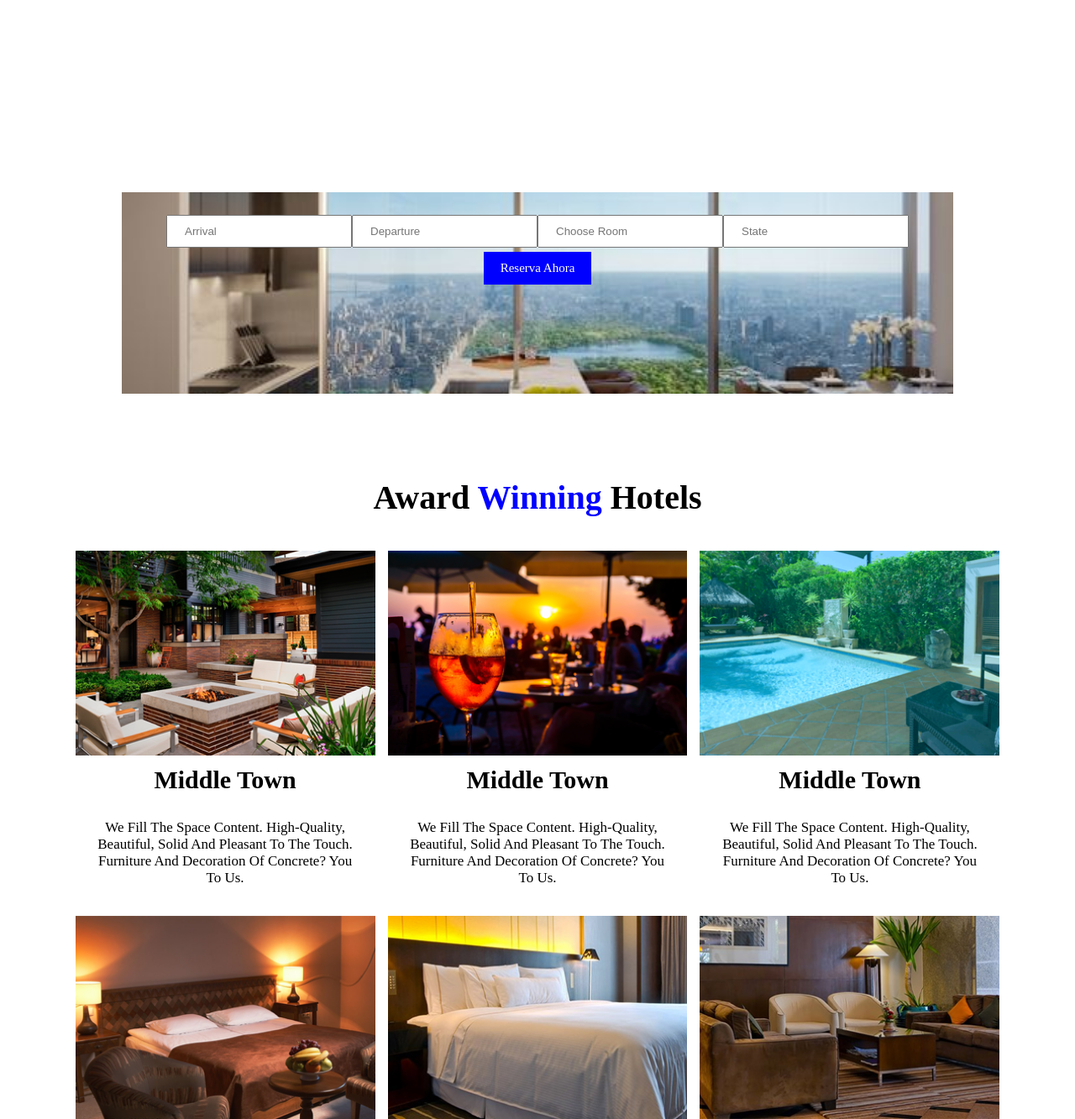
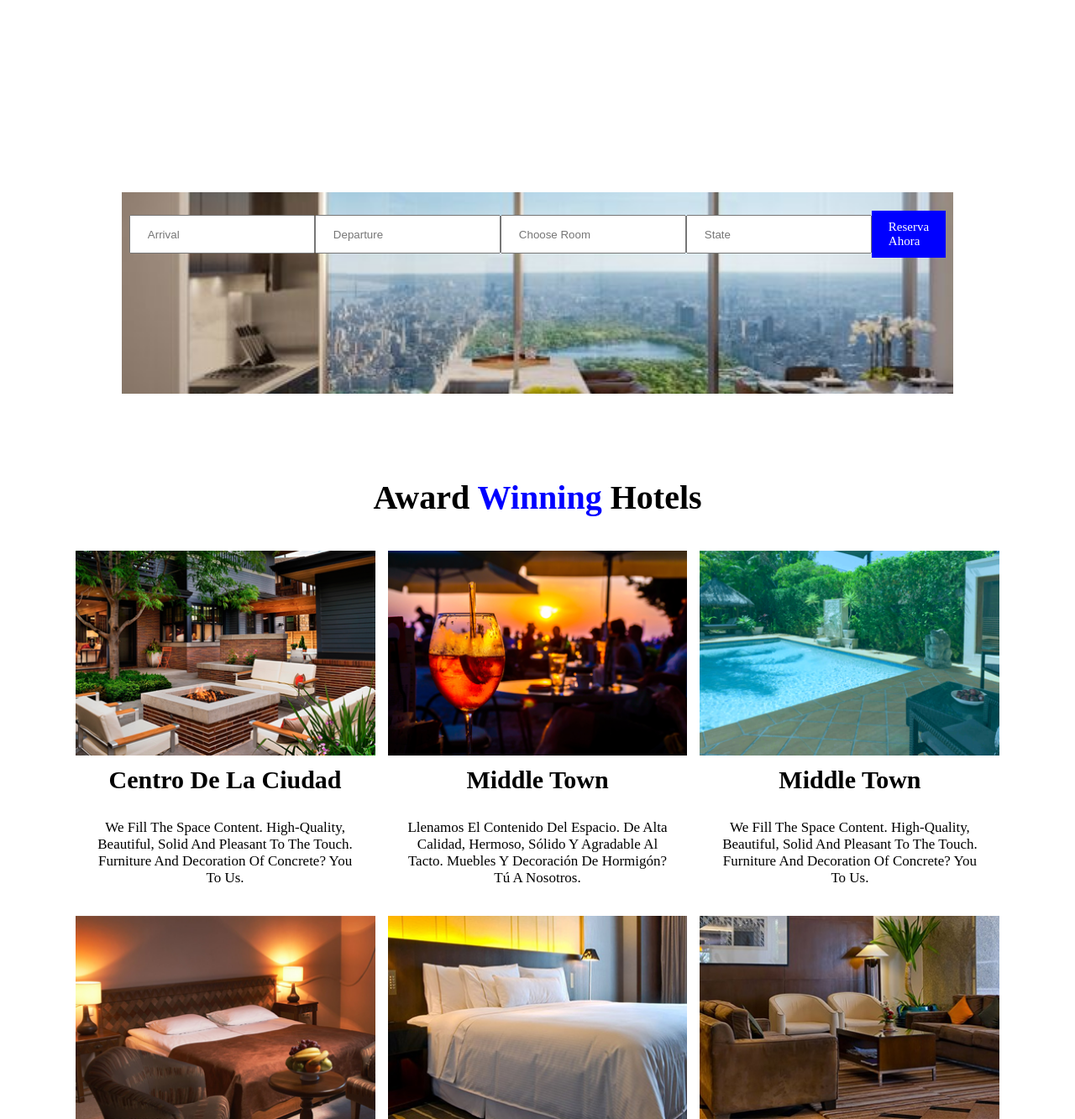
Before and after one commit to Shirato-angeles/golden-, a PHP site: page / in a window 1280 px wide. Shown: the part 651-1984 px from the top of the page at 84% size. Run offline with PHP 8.4, Linux system fonts and the light colour scheme; grey boxes are pictures that could not be loaded.

Commit message:
orther chagues

```diff
--- a/html/Iniciar-secion.html
+++ b/html/Iniciar-secion.html
@@ -44,7 +44,7 @@
                   <input type='text'class='input-field'placeholder='Email Id' required >
       <input type='password'class='input-field'placeholder='Enter Password' required>
       <input type='checkbox'class='check-box'><span>Remember Password</span>
-      <button type='submit'class='submit-btn'>Log in</button>
+      <button type='submit'class='submit-btn'>Iniciar Secion</button>
    </form>
    <form id='register' class='input-group-register'>
        <input type='text'class='input-field'placeholder='First Name' required>
--- a/index.html
+++ b/index.html
@@ -51,6 +51,7 @@
             <div class="background-section">
             <div class="inner-book">
                 <input type="text" placeholder="arrival">
+                <br/>
                 <input type="text" placeholder="departure">
                 <input type="text" placeholder="choose room">
                 <input type="text" placeholder="state">
@@ -67,15 +68,14 @@
             <div class="main-hotel">
                 <div class="inner-award">
                     <img src="imgaes/award1.png" alt="">
-                    <h2>middle town</h2>
+                    <h2>centro de la ciudad</h2>
                     <p>We fill the space content. High-quality, beautiful, solid and pleasant to the touch. Furniture
                         and decoration of concrete? You to us.</p>
                 </div>
                 <div class="inner-award">
                     <img src="imgaes/award 2.png" alt="">
                     <h2>middle town</h2>
-                    <p>We fill the space content. High-quality, beautiful, solid and pleasant to the touch. Furniture
-                        and decoration of concrete? You to us.</p>
+                    <p>Llenamos el contenido del espacio. De Alta Calidad, Hermoso, Sólido Y Agradable Al Tacto. Muebles Y Decoración De Hormigón? Tú a nosotros.</p>
 
                 </div>
                 <div class="inner-award">
@@ -119,7 +119,7 @@
                         <span>1 bed</span><i class="fas fa-bed"></i>
                     </div>
                     <div class="book-room-btn">
-                        <a href="#" class="book-room">Book now</a>
+                        <a href="#" class="book-room">Reserva Ahora.</a>
                     </div>
                 </div>
 
@@ -129,7 +129,7 @@
                         <span>1 bed</span><i class="fas fa-bed"></i>
                     </div>
                     <div class="book-room-btn">
-                        <a href="#" class="book-room">Book now</a>
+                        <a href="#" class="book-room">Reserva Ahora.</a>
                     </div>
                 </div>
 
@@ -140,7 +140,7 @@
                     </div>
 
                     <div class="book-room-btn">
-                        <a href="#" class="book-room">Book now</a>
+                        <a href="#" class="book-room">Reserva Ahora.</a>
                     </div>
 
 
--- a/style.css
+++ b/style.css
@@ -127,9 +127,8 @@ html{
 .inner-book{
     width: 100%;
     display: flex;
-    flex-wrap: wrap;
+    flex:1;
     justify-content: center;
-    align-items: center;
     padding: 2rem;
 }
 .inner-book input{
@@ -286,95 +285,6 @@ html{
 }
 
 
-
-
-
-
-
-
-
-
-
-
-
-
-
-
-
-
-
-
-
-
-
-
-/* .inner-gallery {
-  position: relative;
-}
-.inner-gallery:before {
-  content: '';
-  position: absolute;
-  top: 0;
-  left: 0;
-  background: blue;
-  width: 100%;
-  height: 100%;
-  opacity: .1;
-
-}
-.inner-gallery i{
-    position: absolute;
-    font-size: 2rem;
-    top: 50%;
-    left: 50%;
-    color: black;
-    z-index: 10000;
-} */
-
-
-
-
-
-
-
-
-
-
-
-
-
-
-
-
-
-
-
-
-
-
-
-
-
-
-
-
-
-
-
-
-
-
-
-
-
-
-
-
-
-
-
-
-
 @media (max-width:768px) {
     html{
         font-size: 50%;
```
Also changed, not shown: styles/Iniciar-secion.css (+12 -0 lines), 1 other file.
